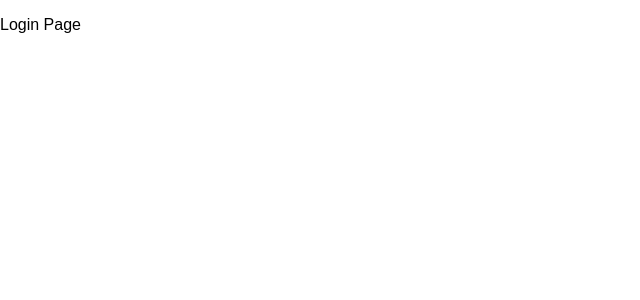
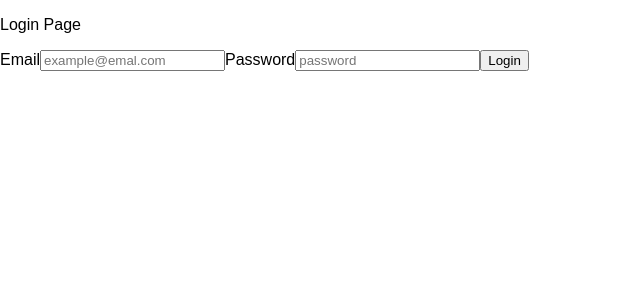
Before and after one commit to Vuka951/cra-boilerplate, a React (Create React App) app: page /login in a window 1280 px wide. Shown: the top 300 px of the page, without its empty margins (0-640 px from the left). Built offline with nearby package versions, Linux system fonts and the light colour scheme.

Commit message:
Added Login Form with client side validation

```diff
--- a/package.json
+++ b/package.json
@@ -7,7 +7,8 @@
     "react-dom": "^16.5.2",
     "react-router": "^4.3.1",
     "react-router-dom": "^4.3.1",
-    "react-scripts": "1.1.5"
+    "react-scripts": "1.1.5",
+    "validator": "^10.7.1"
   },
   "scripts": {
     "start": "react-scripts start",
--- a/src/components/pages/LoginPage.js
+++ b/src/components/pages/LoginPage.js
@@ -1,10 +1,15 @@
 import React, {Component} from 'react';
+import LoginForm from './forms/LoginForm';
 
 class LoginPage extends Component {
+  submit = (data) => {
+    console.log(data);
+  }
   render() {
     return (
       <div>
         <p>Login Page</p>
+        <LoginForm submit={this.submit}/>
       </div>
     );
   }
--- /dev/null
+++ b/src/components/pages/forms/LoginForm.js
@@ -0,0 +1,54 @@
+import React, {Component} from 'react';
+import Validator from 'validator';
+import InlineError from '../messages/InlineError';
+import PropTypes from 'prop-types';
+
+export default class LoginForm extends Component {
+    state = {
+      data: {
+        email: '',
+        password: '',
+      },
+      loading: false,
+      errors: {},
+    }
+
+    onChange = (e) => {
+      this.setState({
+        data: {...this.state.data, [e.target.name]: e.target.value},
+      });
+    }
+    onSubmit = (e) => {
+      e.preventDefault();
+      const errors = this.validate(this.state.data);
+      this.setState({errors});
+      if (Object.keys(errors).length === 0) {
+        this.props.submit(this.state.data);
+      }
+    }
+
+    validate = (data) => {
+      const errors = {};
+      if (!Validator.isEmail(data.email)) errors.email = 'Invalid Email';
+      if (!data.password) errors.password = 'Cant be black';
+      return errors;
+    }
+    render() {
+      const {data, errors} = this.state;
+      return (
+        <form onSubmit={this.onSubmit}>
+          <label htmlFor="email">Email</label>
+          <input type="email" id="email" name="email" placeholder="example@emal.com" value={data.email} onChange={this.onChange} />
+          {errors.email && <InlineError text={errors.email}/>}
+          <label htmlFor="email">Password</label>
+          <input type="password" id="password" name="password" placeholder="password" value={data.password} onChange={this.onChange} />
+          {errors.password && <InlineError text={errors.password}/>}
+          <button>Login</button>
+        </form>
+      );
+    }
+}
+
+LoginForm.propTypes = {
+  submit: PropTypes.func.isRequired,
+};
--- /dev/null
+++ b/src/components/pages/messages/InlineError.js
@@ -0,0 +1,14 @@
+import React from 'react';
+import PropTypes from 'prop-types';
+
+const InlineError = ({text}) => {
+  return (
+    <span style={{color: 'red'}}>{text}</span>
+  );
+};
+
+InlineError.propTypes = {
+  text: PropTypes.string.isRequired,
+};
+
+export default InlineError;
```
Also changed, not shown: 2 other files (tests, documents, lock files or other folders).
